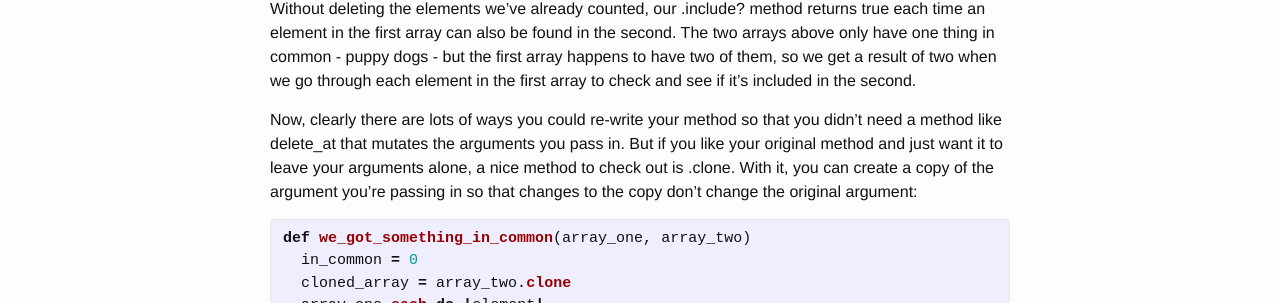
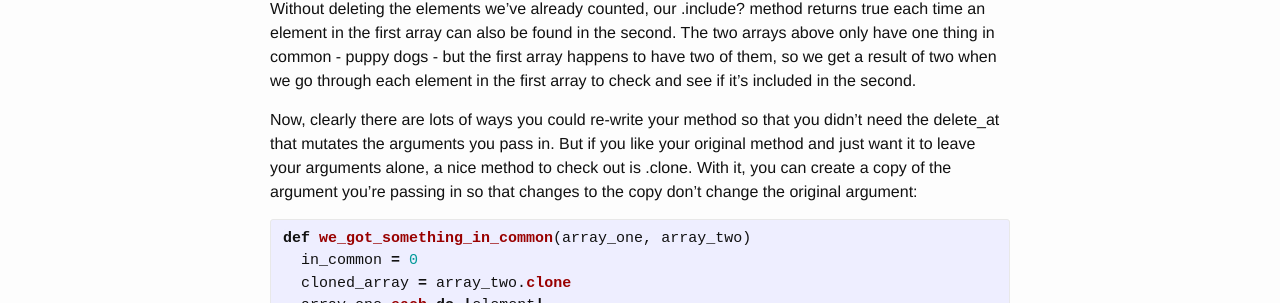
Before and after one commit to rmulhol/rmulhol.github.io, a Jekyll site: the page built from _posts/2014-09-17-clone-mutating-arguments.markdown, in a window 1280 px wide. Shown: the part 1501-1804 px from the top of the page. Built offline with Jekyll 4.4.1, drawn with Linux system fonts in a browser that asks for light colours.

Commit message:
revise typos

```diff
--- a/_posts/2014-09-17-clone-mutating-arguments.markdown
+++ b/_posts/2014-09-17-clone-mutating-arguments.markdown
@@ -62,7 +62,7 @@ end
 
 Without deleting the elements we've already counted, our .include? method returns true each time an element in the first array can also be found in the second. The two arrays above only have one thing in common - puppy dogs - but the first array happens to have two of them, so we get a result of two when we go through each element in the first array to check and see if it's included in the second.
 
-Now, clearly there are lots of ways you could re-write your method so that you didn't need a method like delete_at that mutates the arguments you pass in. But if you like your original method and just want it to leave your arguments alone, a nice method to check out is .clone. With it, you can create a copy of the argument you're passing in so that changes to the copy don't change the original argument:
+Now, clearly there are lots of ways you could re-write your method so that you didn't need the delete_at that mutates the arguments you pass in. But if you like your original method and just want it to leave your arguments alone, a nice method to check out is .clone. With it, you can create a copy of the argument you're passing in so that changes to the copy don't change the original argument:
 
 {% highlight ruby %}
 def we_got_something_in_common(array_one, array_two)
```
